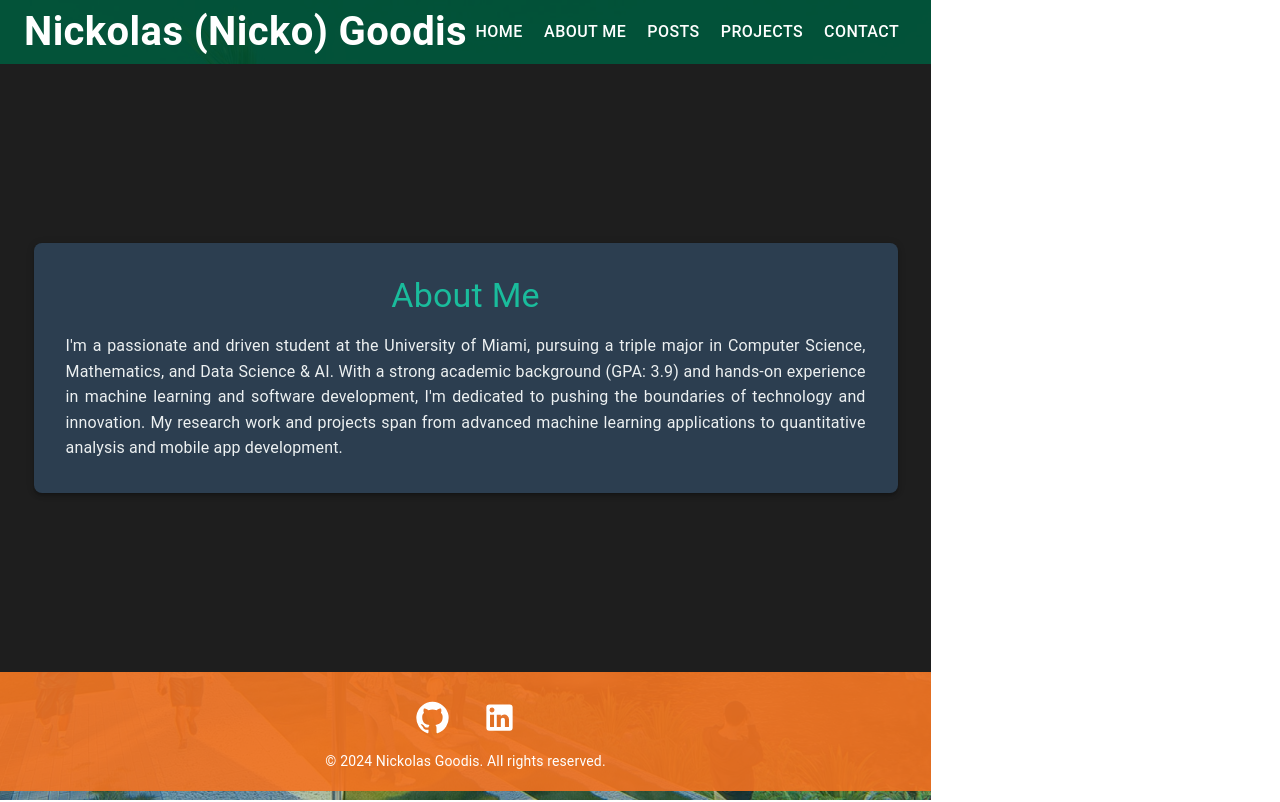
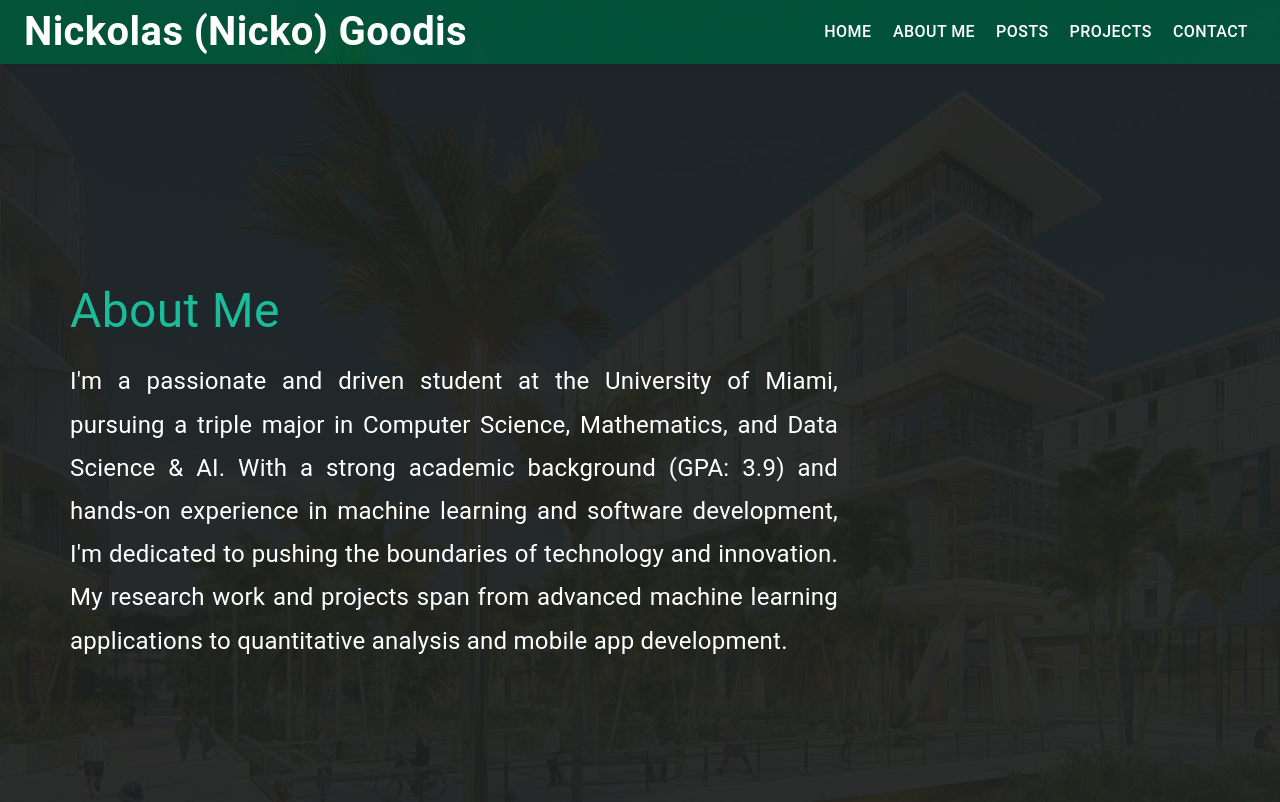
Before and after one commit to ncg87/personal-website, a React (Vite) app in the folder website/: page /about in a window 1280 px wide. Shown: the top 802 px of the page. Built offline with nearby package versions, Linux system fonts and the light colour scheme.

Commit message:
fixed incomplete page links

```diff
--- a/website/src/App.jsx
+++ b/website/src/App.jsx
@@ -1,20 +1,52 @@
 import React from 'react';
 import { BrowserRouter as Router, Route, Routes } from 'react-router-dom';
 import Header from './components/Header';
-import AboutMe from './components/AboutMe';
 import Footer from './components/Footer';
 import HomePage from './components/HomePage';
+import AboutMe from './components/AboutMe';
 import Box from '@mui/material/Box';
+import Typography from '@mui/material/Typography';
+
+const PlaceholderPage = ({ title }) => (
+    <Box
+        sx={{
+            display: 'flex',
+            justifyContent: 'center',
+            alignItems: 'center',
+            minHeight: 'calc(100vh - 64px)', // Ensure it fills the screen minus the header and footer height
+            padding: '20px',
+            color: 'white',
+            textAlign: 'center',
+            position: 'relative',
+            backgroundColor: 'rgba(0, 0, 0, 0.5)', // Optional overlay
+        }}
+    >
+        {/* Placeholder Content */}
+        <Typography
+            variant="h1"
+            sx={{
+                fontSize: 'clamp(2rem, 5vw, 4rem)', // Responsive font size
+                fontWeight: 'bold',
+                zIndex: 1, // Ensures the text appears above the background
+            }}
+        >
+            {title} Page Coming Soon
+        </Typography>
+    </Box>
+);
+
+
+
 
 const App = () => {
     return (
         <Router>
-            {/* Background Wrapper */}
+            {/* App Container */}
             <Box
                 sx={{
                     backgroundColor: 'rgba(0, 80, 48, 0.3)', // Background overlay color
                     position: 'relative',
-                    minHeight: '100vh', // Full viewport height
+                    minHeight: '100%', // Ensures the app spans the entire viewport
                     width: '100%',
                     overflow: 'hidden', // Prevent content overflow
                 }}
@@ -31,17 +63,38 @@ const App = () => {
                         backgroundSize: 'cover',
                         backgroundRepeat: 'no-repeat',
                         backgroundPosition: 'center',
-                        zIndex: -1, // Push the background behind all other content
+                        zIndex: -1, // Ensures the background is behind all content
                     }}
                 />
 
-                {/* App Content */}
+                {/* Content Wrapper */}
+                <Box
+                    sx={{
+                        position: 'relative',
+                        display: 'flex',
+                        flexDirection: 'column',
+                        minHeight: '100vh', // Ensures the wrapper spans the viewport height
+                    }}
+                >
                     <Header />
+                    <Box
+                        component="main"
+                        sx={{
+                            flex: 1, // Makes the main content stretch between the header and footer
+                        }}
+                    >
                         <Routes>
                             <Route path="/" element={<HomePage />} />
                             <Route path="/about" element={<AboutMe />} />
+                            <Route path="/posts" element={<PlaceholderPage title="Posts" />} />
+                            <Route path="/contact" element={<PlaceholderPage title="Contact" />} />
+                            <Route path="/projects" element={<PlaceholderPage title="Projects" />} />
+                            {/* Fallback for undefined routes */}
+                            <Route path="*" element={<PlaceholderPage title="404 Not Found" />} />
                         </Routes>
+                    </Box>
                     <Footer />
+                </Box>
             </Box>
         </Router>
     );
--- a/website/src/components/AboutMe.jsx
+++ b/website/src/components/AboutMe.jsx
@@ -1,38 +1,44 @@
 import React from 'react';
 import Box from '@mui/material/Box';
 import Typography from '@mui/material/Typography';
-import Paper from '@mui/material/Paper';
 
 const AboutMe = () => {
     return (
         <Box
             id="about"
             sx={{
+                position: 'relative', // Matches the positioning from HomePage
+                minHeight: 'calc(100vh - 64px)', // Adjusts for Header and Footer height
+                width: '100%',
+                overflow: 'hidden', // Prevents content overflow
                 display: 'flex',
-                justifyContent: 'center',
+                flexDirection: { xs: 'column', md: 'row' }, // Stacks content on small screens
                 alignItems: 'center',
-                minHeight: '70vh', // Ensures it spans most of the page
-                padding: 3,
-                backgroundColor: '#1e1e1e', // Matches your site's theme
+                justifyContent: 'space-between',
+                textAlign: 'left',
+                padding: { xs: '20px', md: '50px' }, // Responsive padding
+                color: 'white',
+                backgroundColor: 'rgba(30, 30, 30, 0.9)', // Semi-transparent dark background
             }}
         >
-            <Paper
-                elevation={3}
+            {/* Text Section */}
+            <Box
                 sx={{
-                    padding: 4,
-                    maxWidth: '800px',
-                    backgroundColor: '#2c3e50',
-                    color: '#ecf0f1',
-                    borderRadius: '8px',
+                    flex: 2,
+                    display: 'flex',
+                    flexDirection: 'column',
+                    justifyContent: 'center',
+                    maxWidth: { xs: '100%', md: '60%' }, // Responsive width
+                    padding: { xs: '10px', md: '20px' }, // Responsive padding
                 }}
             >
                 <Typography
                     variant="h4"
                     component="h2"
                     sx={{
-                        marginBottom: 2,
-                        color: '#1abc9c', // Highlighted heading color
-                        textAlign: 'center',
+                        fontSize: { xs: '1.8rem', md: 'clamp(2rem, 5vw, 3rem)' }, // Responsive font size
+                        marginBottom: '20px',
+                        color: '#1abc9c', // Accent color for heading
                     }}
                 >
                     About Me
@@ -40,8 +46,10 @@ const AboutMe = () => {
                 <Typography
                     variant="body1"
                     sx={{
-                        lineHeight: 1.6,
+                        fontSize: { xs: '1rem', md: 'clamp(1rem, 2.5vw, 1.5rem)' }, // Responsive font size
+                        lineHeight: 1.8,
                         textAlign: 'justify',
+                        marginBottom: '20px',
                     }}
                 >
                     I'm a passionate and driven student at the University of Miami,
@@ -53,7 +61,7 @@ const AboutMe = () => {
                     from advanced machine learning applications to quantitative
                     analysis and mobile app development.
                 </Typography>
-            </Paper>
+            </Box>
         </Box>
     );
 };
```
Lines whose indentation alone changed are shown as unchanged.
